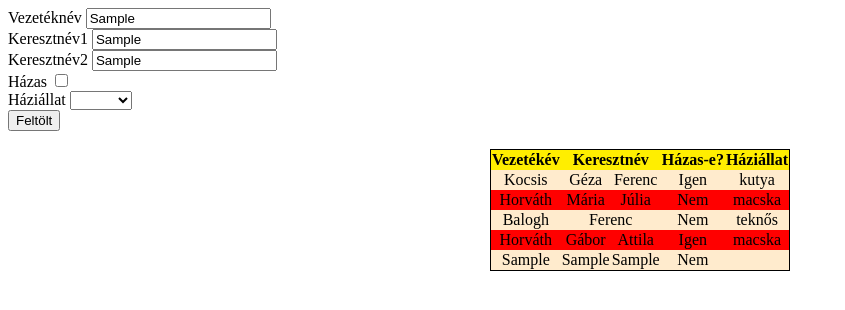
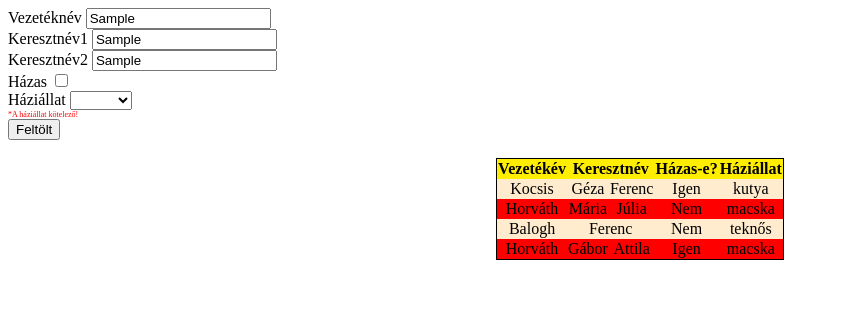
Before and after one commit to Bernat00/table, a plain HTML site: page table.html in a window 1280 px wide. Both pictures are taken after typing "Sample", "Sample", "Sample" into the empty fields and a click on the button "Feltölt". Shown: the whole page, without its empty margins (0-845 px from the left). Drawn offline with Linux system fonts and the light colour scheme.

Commit message:
Error V1

```diff
--- a/main.js
+++ b/main.js
@@ -127,16 +127,50 @@ function FormHandle(e) {
     const marriedValue = married.checked;
     const petValue = pet.value;
 
+    const fields = {
+        firstname1: firstname1Value,
+        firstname2: firstname2Value,
+        lastname: lastnameValue,
+        married: marriedValue,
+        pet: petValue
+        }
 
-    array.push(
-        {
-            firstname1: firstname1Value,
-            firstname2: firstname2Value,
-            lastname: lastnameValue,
-            married: marriedValue,
-            pet: petValue
-        }
-    );
+
+    if(ValidateFields(lastname, firstname1, firstname2, pet)){
+        array.push(fields);
+    }
 
     ReLoadTable();
 }
+
+
+function ValidateFields(lastname, firstname1, firstname2, pet){
+    const lastnameErr = lastname.parentElement.querySelector('.error');
+    const firstname1Err = firstname1.parentElement.querySelector('.error');
+    const firstname2Err = firstname2.parentElement.querySelector('.error');
+    const petErr = pet.parentElement.querySelector('.error');
+
+
+    if(lastname.value === ''){
+        lastnameErr.innerHTML = '*A Vezetéknév kötelező!';
+        return false;
+    }
+    lastnameErr.innerHTML = '';
+
+    if(firstname1.value === ''){
+        firstname1Err.innerHTML = '*A keresztnév1 kötelező!'
+        return false;
+    }
+    firstname1Err.innerHTML = '';
+
+    if(pet.value === ''){
+        petErr.innerHTML = '*A háziállat kötelező!'
+        return false;
+    }
+    petErr.innerHTML = '';
+
+
+        firstname2Err.innerHTML = '';
+
+        return true;
+}
--- a/table.css
+++ b/table.css
@@ -25,3 +25,8 @@ table{
 .selected{
     transform: scale(1.2);
 }
+
+.error{
+    color: red;
+    font-size: 0.5em;
+}
```
